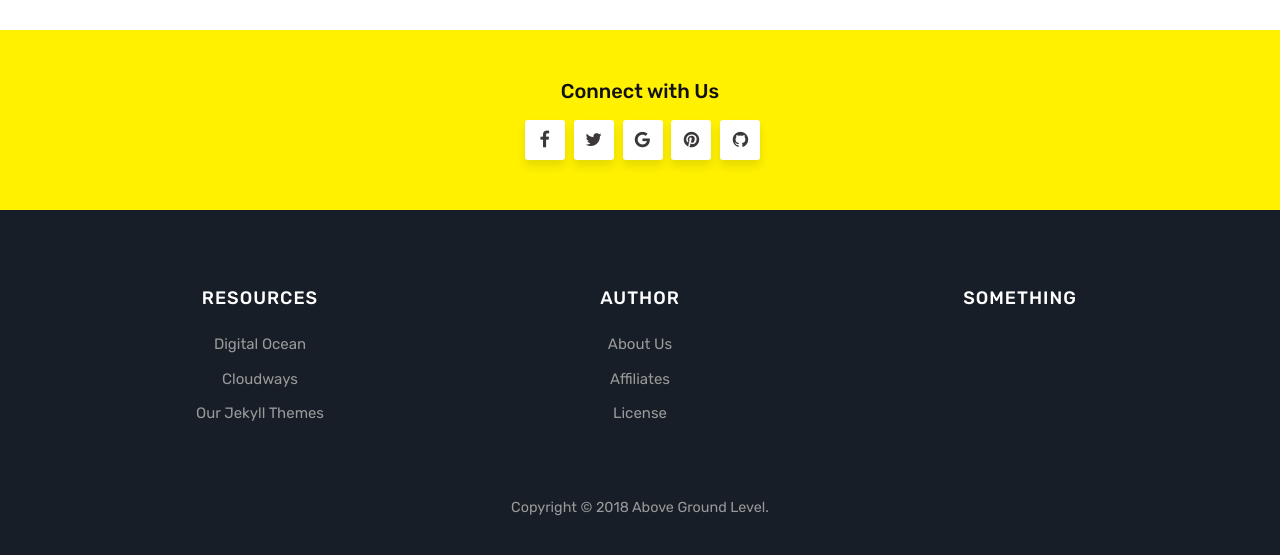
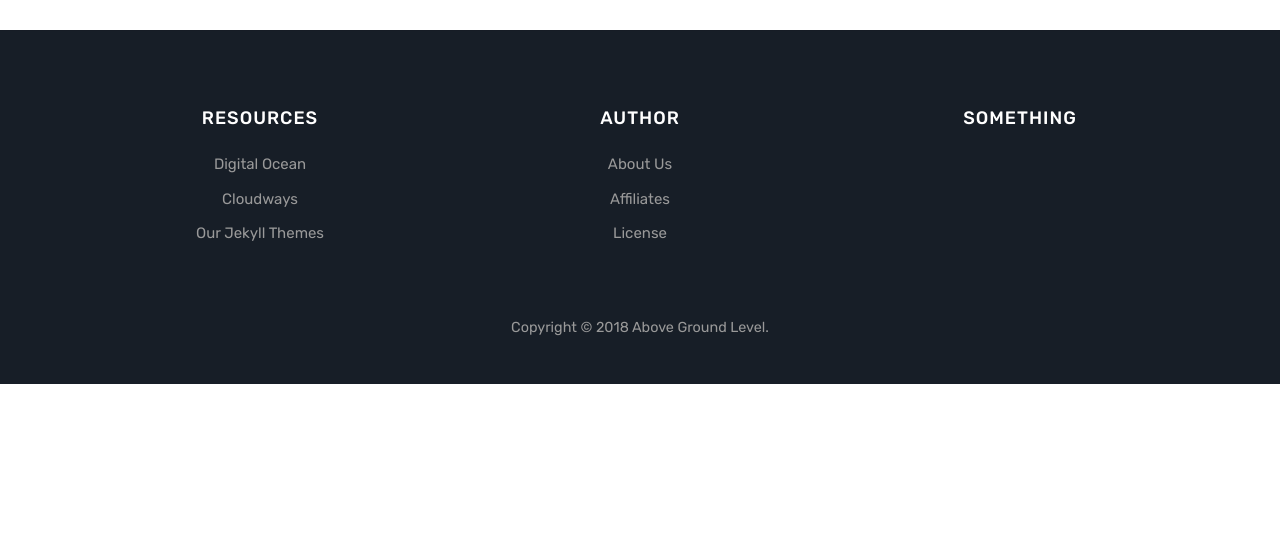
Before and after one commit to anhdeee/dx, a Jekyll site: the page built from index.html, in a window 1280 px wide and 1400 px high, scrolled down 1272 px. Shown: the part 836-1391 px from the top of the window. Built offline with Jekyll 4.4.1, drawn with Linux system fonts in a browser that asks for light colours; the list of posts is cut into pages by our own code; comment, search, counter and statistics services are not loaded; after the commit the page ends 2492 px from its top, so only the background shows below that.

Commit message:
Removed beforefooter on default.html

```diff
--- a/_layouts/default.html
+++ b/_layouts/default.html
@@ -120,7 +120,7 @@
 
 
     <!-- Before Footer
-    ================================================== -->
+    ==================================================
     <div class="beforefooter">
         <div class="container">
             <div class="row justify-content-center">
@@ -135,6 +135,7 @@
             </div>
         </div>
     </div>
+  -->
 
     <!-- Begin Footer
     ================================================== -->
--- a/assets/css/theme.css
+++ b/assets/css/theme.css
@@ -383,8 +383,6 @@ span.post-name a,span.post-read-more a:hover {
     margin-top: 10px;
 }
 .beforefooter {
-    background: #fff100;
-    color: #111;
     padding: 50px 0;
     max-width: 100%;
     margin: 0px auto;
```
